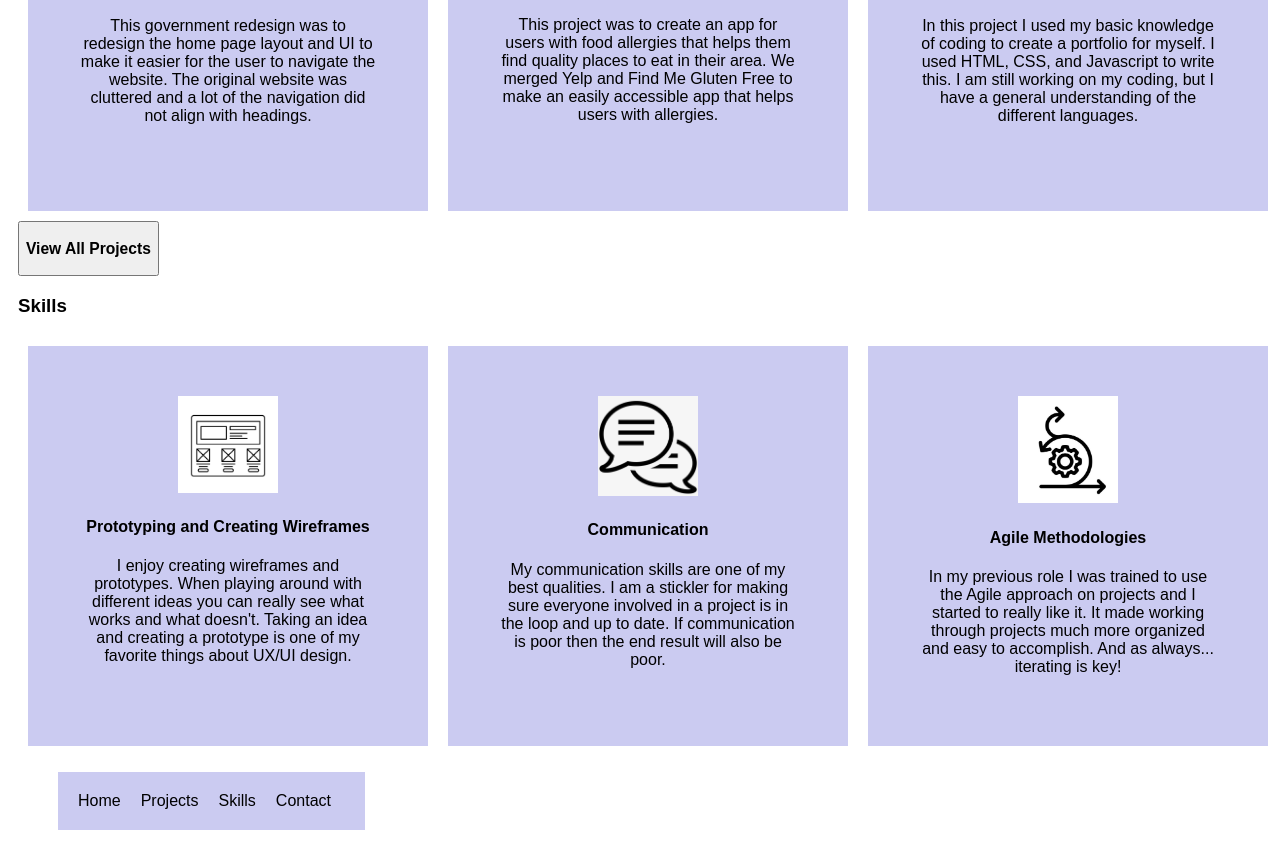
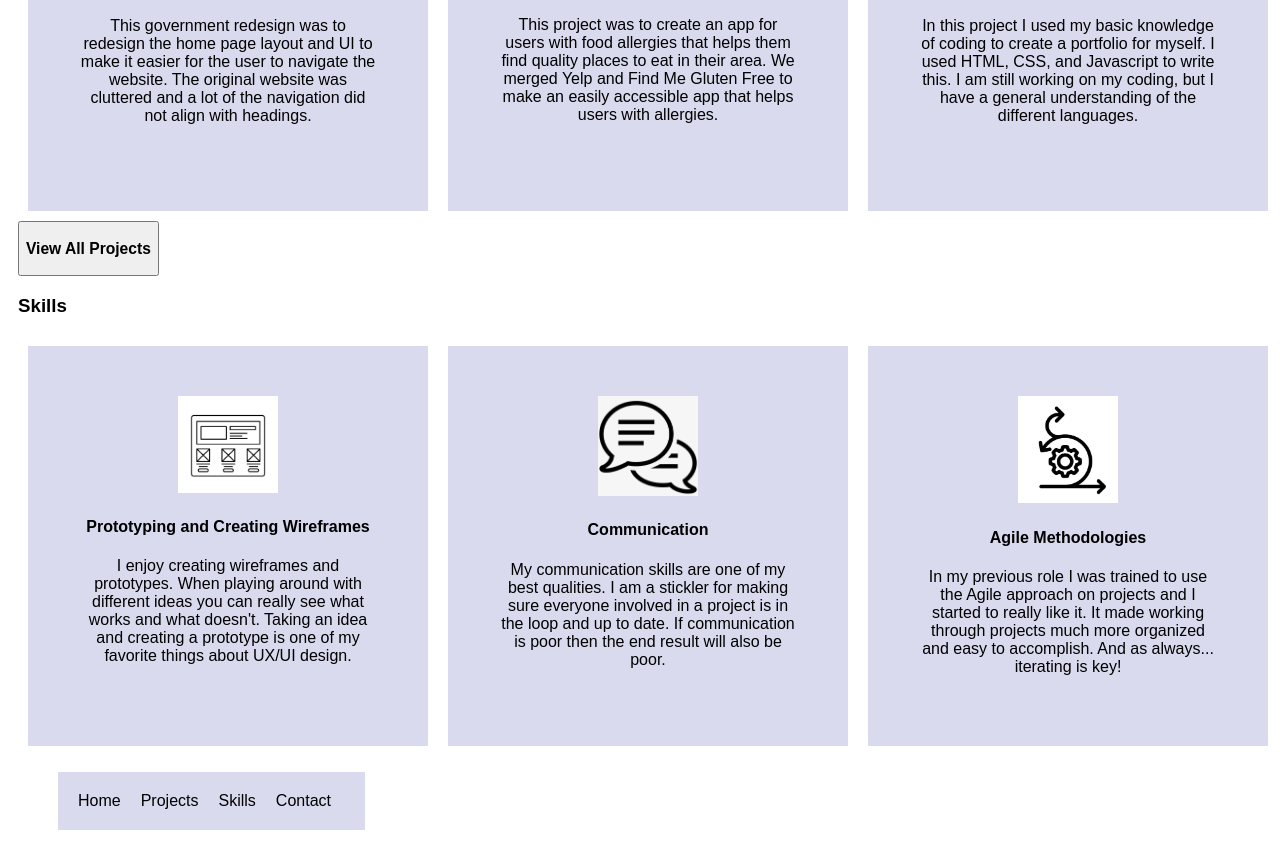
Before and after one commit to maliniuttam/UX_UI_HW_18, a plain HTML site: page portfolio.html in a window 1280 px wide. Shown: the part 710-1574 px from the top of the page. Drawn offline with Linux system fonts and the light colour scheme.

Commit message:
Update style.css

```diff
--- a/CSS/style.css
+++ b/CSS/style.css
@@ -12,7 +12,7 @@
     padding: 10px;
     width: 98%;
     display: inline-flex;
-    background-color: #cbcbf1;
+    background-color: #dadaef;
     font-family: 'Montserrat', sans-serif;
   }
 
@@ -39,7 +39,7 @@
     margin: 10px;
     font-family: 'Montserrat', sans-serif;
     text-align:center;
-    background-color: #cbcbf1;
+    background-color: #dadaef;
     display: inline-block;
     justify-content: flex-start;
 
```
